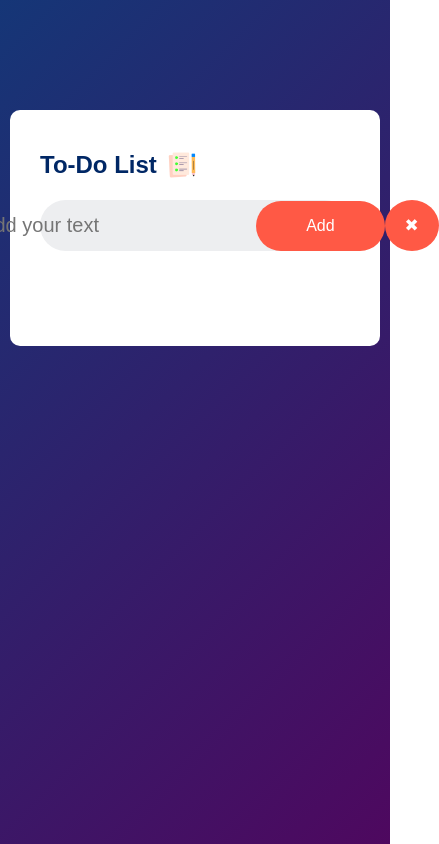
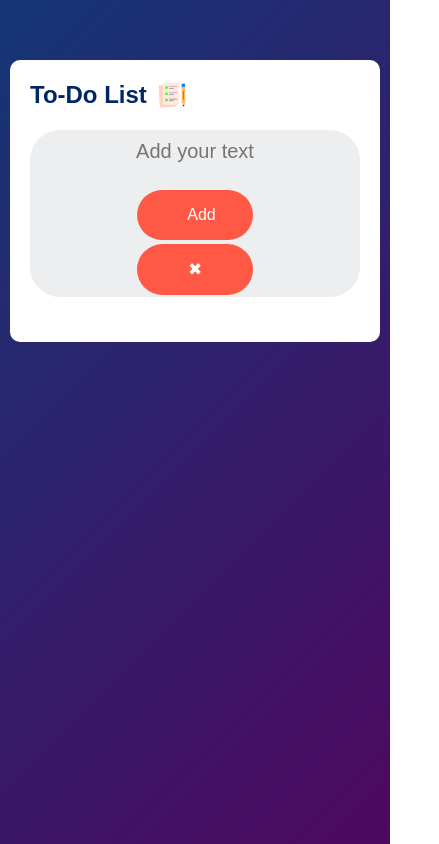
Before and after one commit to sohelsayed26/To-Do-List, a plain HTML site: page index.html in a window 390 px wide. Shown: the whole page, 439 px wide, since content can reach past the window. Drawn offline with Linux system fonts and the light colour scheme.

Commit message:
first commit

```diff
--- a/style.css
+++ b/style.css
@@ -123,3 +123,29 @@ ul li span{
 ul li span:hover{
     background: #edeef0;
 }
+
+@media only screen and (max-width: 600px) {
+    .to-do-app {
+        margin: 50px auto 20px;
+        padding: 20px;
+    }
+
+    .row {
+        flex-direction: column;
+        padding-left: 0;
+    }
+
+    input {
+        margin-bottom: 15px;
+        text-align: center;
+    }
+
+    button{
+        width: 35%;
+        margin: 2px;
+    }
+
+    #clearx{
+        border-radius: 40px;
+    }
+}
```
